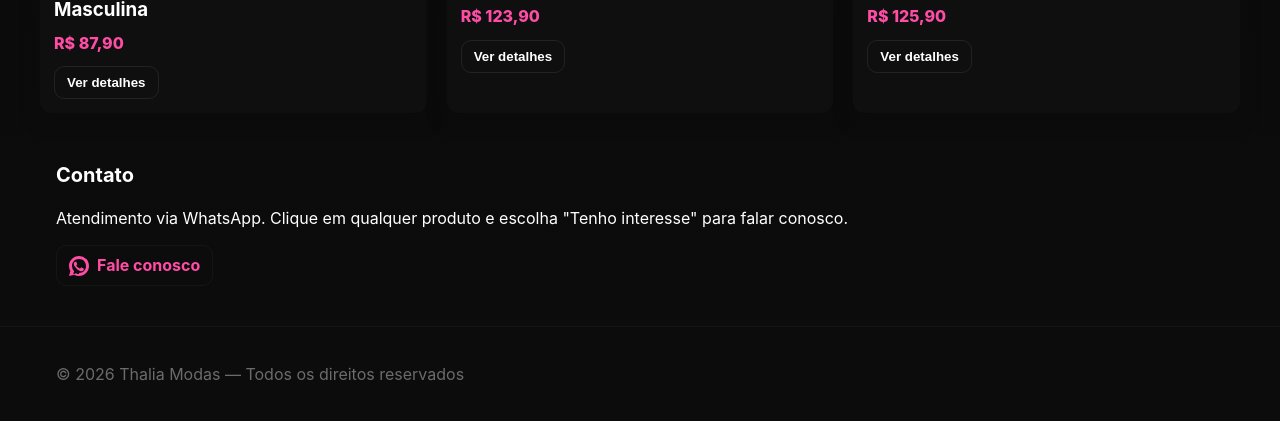
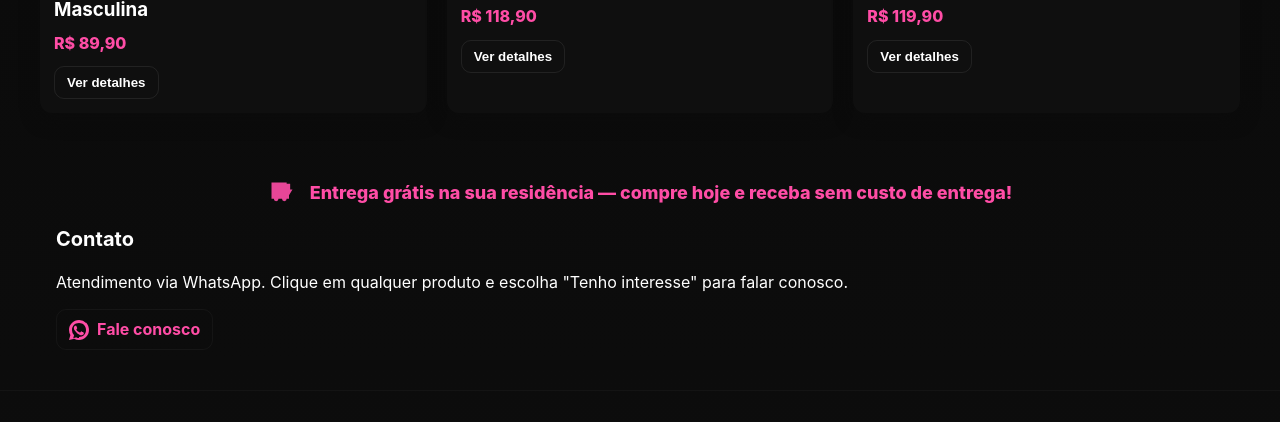
Before and after one commit to Reyzim10/thaliamodas, a plain HTML site: page index.html in a window 1280 px wide. Shown: the part 837-1259 px from the top of the page. Drawn offline with Linux system fonts and the light colour scheme.

Commit message:
Alterações realizadas em 05/02/2026

```diff
--- a/index.html
+++ b/index.html
@@ -24,6 +24,8 @@
     </div>
   </header>
 
+  <!-- Banner de entrega grátis (mover para o footer) -->
+
   <main>
     <section id="home" class="hero">
       <div class="container hero-inner">
@@ -35,6 +37,8 @@
         </div>
       </div>
     </section>
+
+
 
     <section id="products" class="products-section container">
       <h2 class="section-title">Catálogo</h2>
@@ -62,6 +66,16 @@
         </div>
       </div>
     </div>
+
+      <!-- Banner de entrega grátis (posicionado entre catálogo e contato) -->
+      <div class="delivery-banner">
+        <div class="container delivery-inner">
+          <svg class="delivery-icon" width="28" height="28" viewBox="0 0 24 24" fill="none" xmlns="http://www.w3.org/2000/svg" aria-hidden="true">
+            <path d="M3 3h13v13H3V3zm16 6h2l-3 5v3h-2a2 2 0 11-4 0H9a2 2 0 11-4 0H3v-3l3-5V6a2 2 0 012-2h11v5z" fill="currentColor" opacity="0.9"/>
+          </svg>
+          <div class="delivery-text">Entrega grátis na sua residência — compre hoje e receba sem custo de entrega!</div>
+        </div>
+      </div>
 
     <section id="contact" class="contact-section container">
       <h2 class="section-title">Contato</h2>
--- a/script.js
+++ b/script.js
@@ -11,7 +11,7 @@ const products = [
     id: 1,
     name: 'Mochila Bolsa Básica Notebook 16 Escolar Impermeável Grande Masculina',
     category: 'Mochilas',
-    price: 'R$ 87,90',
+    price: 'R$ 89,90',
     images: ['https://http2.mlstatic.com/D_NQ_NP_2X_659264-MLA105022132723_012026-F.webp'],
     desc: 'Mochila impermeável para notebook 16" com espaço amplo e bolsos organizadores.'
   },
@@ -19,7 +19,7 @@ const products = [
     id: 2,
     name: 'Mochila Feminina Escolar Passeio Grande Capacidade Jovem',
     category: 'Mochilas',
-    price: 'R$ 123,90',
+    price: 'R$ 118,90',
     images: [
       'https://http2.mlstatic.com/D_NQ_NP_2X_964299-MLB76910829802_062024-F-mochila-feminina-escolar-passeio-grande-capacidade-jovem.webp',
       'https://http2.mlstatic.com/D_NQ_NP_2X_633669-MLB77119877131_062024-F-mochila-feminina-escolar-passeio-grande-capacidade-jovem.webp',
@@ -31,7 +31,7 @@ const products = [
     id: 3,
     name: 'Mochila Feminina Escolar Grande Espaçosa Impermeável Robusta',
     category: 'Mochilas',
-    price: 'R$ 125,90',
+    price: 'R$ 119,90',
     images: [
       'https://http2.mlstatic.com/D_NQ_NP_2X_811893-MLB81073441080_122024-F-mochila-feminina-escolar-grande-espacosa-impermeavel-robusta.webp',
       'https://http2.mlstatic.com/D_NQ_NP_2X_827339-MLB81341036219_122024-F-mochila-feminina-escolar-grande-espacosa-impermeavel-robusta.webp',
--- a/style.css
+++ b/style.css
@@ -23,6 +23,13 @@ body{
   line-height:1.4;
 }
 .container{max-width:var(--max-width);margin:0 auto;padding:0 16px}
+
+/* Banner de entrega grátis */
+.delivery-banner{background:transparent;border-top:0;border-bottom:0}
+.delivery-inner{display:flex;align-items:center;justify-content:center;gap:14px;padding:18px 20px;color:var(--pink);font-weight:800}
+.delivery-icon{color:var(--pink);flex:0 0 28px}
+.delivery-text{font-size:18px;text-align:center}
+@media(max-width:480px){.delivery-inner{justify-content:center;text-align:center;padding:16px 12px;flex-direction:column;gap:8px}.delivery-text{font-size:16px}}
 
 /* Header */
 .site-header{background:var(--black);position:sticky;top:0;z-index:40;border-bottom:1px solid rgba(255,255,255,0.03)}
```
